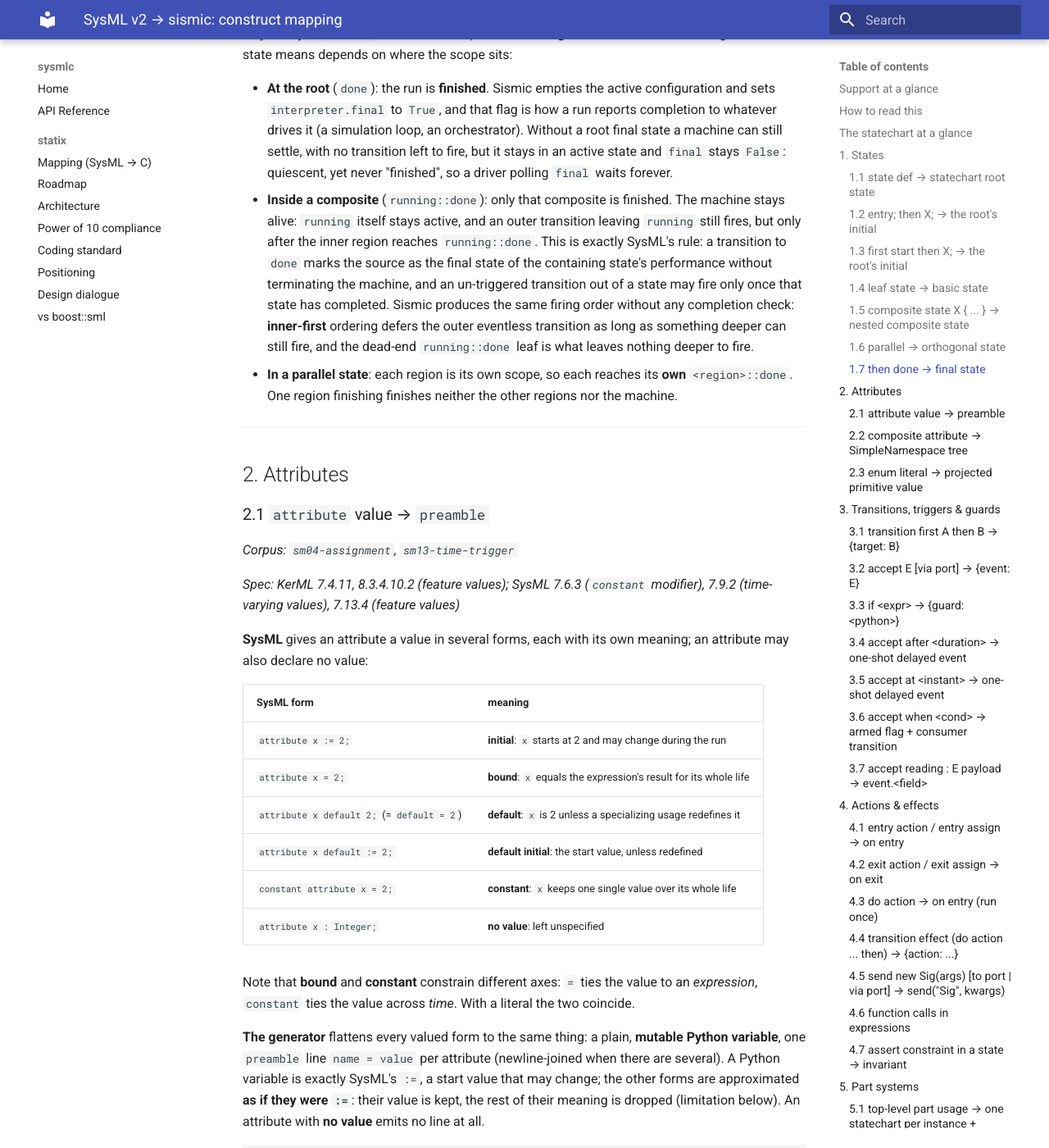
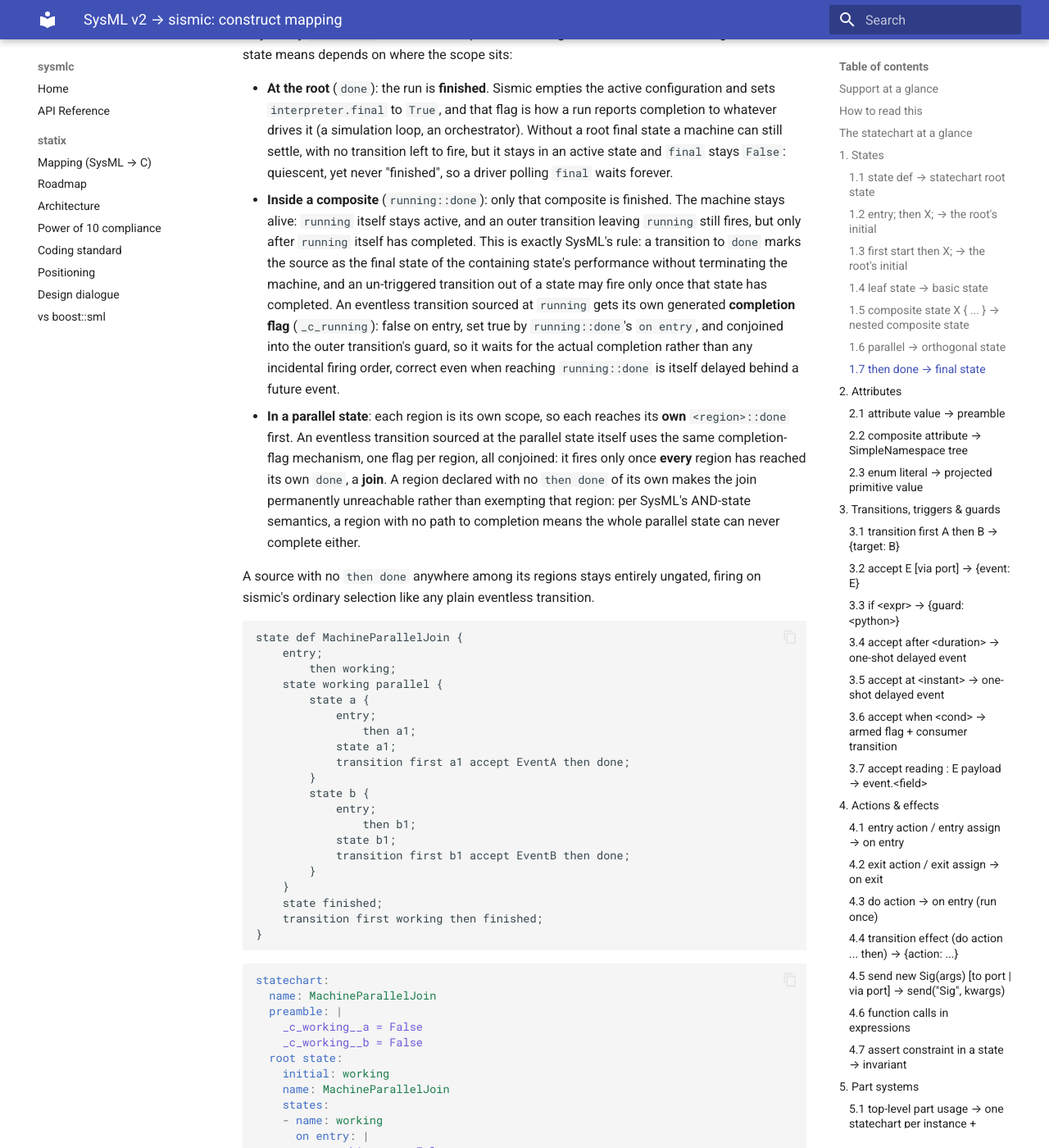
Before and after one commit to glacier-project/sysmlc-core, an MkDocs documentation site: the page built from docs/quake-mapping.md, in a window 1280 px wide and 1400 px high, scrolled down 9840 px. Shown: the whole window at 82% size. Built offline with MkDocs 1.6.1 and Material for MkDocs 9.7.7, drawn with Linux system fonts in a browser that asks for light colours; some of the changed text lies outside the part shown.

Commit message:
documentation(quake): update

````diff
--- a/docs/quake-mapping.md
+++ b/docs/quake-mapping.md
@@ -424,17 +424,89 @@
   forever.
 - **Inside a composite** (`running::done`): only that composite is finished.
   The machine stays alive: `running` itself stays active, and an outer
-  transition leaving `running` still fires, but only after the inner region
-  reaches `running::done`. This is exactly SysML's rule: a transition to `done`
-  marks the source as the final state of the containing state's performance
-  without terminating the machine, and an un-triggered transition out of a
-  state may fire only once that state has completed. Sismic produces the same
-  firing order without any completion check: **inner-first** ordering defers
-  the outer eventless transition as long as something deeper can still fire,
-  and the dead-end `running::done` leaf is what leaves nothing deeper to fire.
+  transition leaving `running` still fires, but only after `running` itself
+  has completed. This is exactly SysML's rule: a transition to `done` marks
+  the source as the final state of the containing state's performance without
+  terminating the machine, and an un-triggered transition out of a state may
+  fire only once that state has completed. An eventless transition sourced at
+  `running` gets its own generated **completion flag** (`_c_running`): false
+  on entry, set true by `running::done`'s `on entry`, and conjoined into the
+  outer transition's guard, so it waits for the actual completion rather than
+  any incidental firing order, correct even when reaching `running::done` is
+  itself delayed behind a future event.
 - **In a parallel state**: each region is its own scope, so each reaches its
-  **own** `<region>::done`. One region finishing finishes neither the other
-  regions nor the machine.
+  **own** `<region>::done` first. An eventless transition sourced at the
+  parallel state itself uses the same completion-flag mechanism, one flag per
+  region, all conjoined: it fires only once **every** region has reached its
+  own `done`, a **join**. A region declared with no `then done` of its own
+  makes the join permanently unreachable rather than exempting that region:
+  per SysML's AND-state semantics, a region with no path to completion means
+  the whole parallel state can never complete either.
+
+A source with no `then done` anywhere among its regions stays entirely
+ungated, firing on sismic's ordinary selection like any plain eventless
+transition.
+
+```sysml
+state def MachineParallelJoin {
+    entry;
+        then working;
+    state working parallel {
+        state a {
+            entry;
+                then a1;
+            state a1;
+            transition first a1 accept EventA then done;
+        }
+        state b {
+            entry;
+                then b1;
+            state b1;
+            transition first b1 accept EventB then done;
+        }
+    }
+    state finished;
+    transition first working then finished;
+}
+```
+
+```yaml
+statechart:
+  name: MachineParallelJoin
+  preamble: |
+    _c_working__a = False
+    _c_working__b = False
+  root state:
+    initial: working
+    name: MachineParallelJoin
+    states:
+    - name: working
+      on entry: |
+        _c_working__a = False
+        _c_working__b = False
+      parallel states:
+      - initial: working::a::a1
+        name: working::a
+        states:
+        - name: working::a::a1
+          transitions:
+          - {event: EventA, target: working::a::done}
+        - {name: working::a::done, on entry: _c_working__a = True, type: final}
+      - initial: working::b::b1
+        name: working::b
+        states:
+        - name: working::b::b1
+          transitions:
+          - {event: EventB, target: working::b::done}
+        - {name: working::b::done, on entry: _c_working__b = True, type: final}
+      transitions:
+      - {guard: _c_working__a and _c_working__b, target: finished}
+    - {name: finished}
+```
+
+The join's guard, `_c_working__a and _c_working__b`, is why region `b`
+finishing alone cannot release `working`: the transition simply is not
+enabled until both flags are true, regardless of macro-step ordering.
 
 ______________________________________________________________________
 
````
